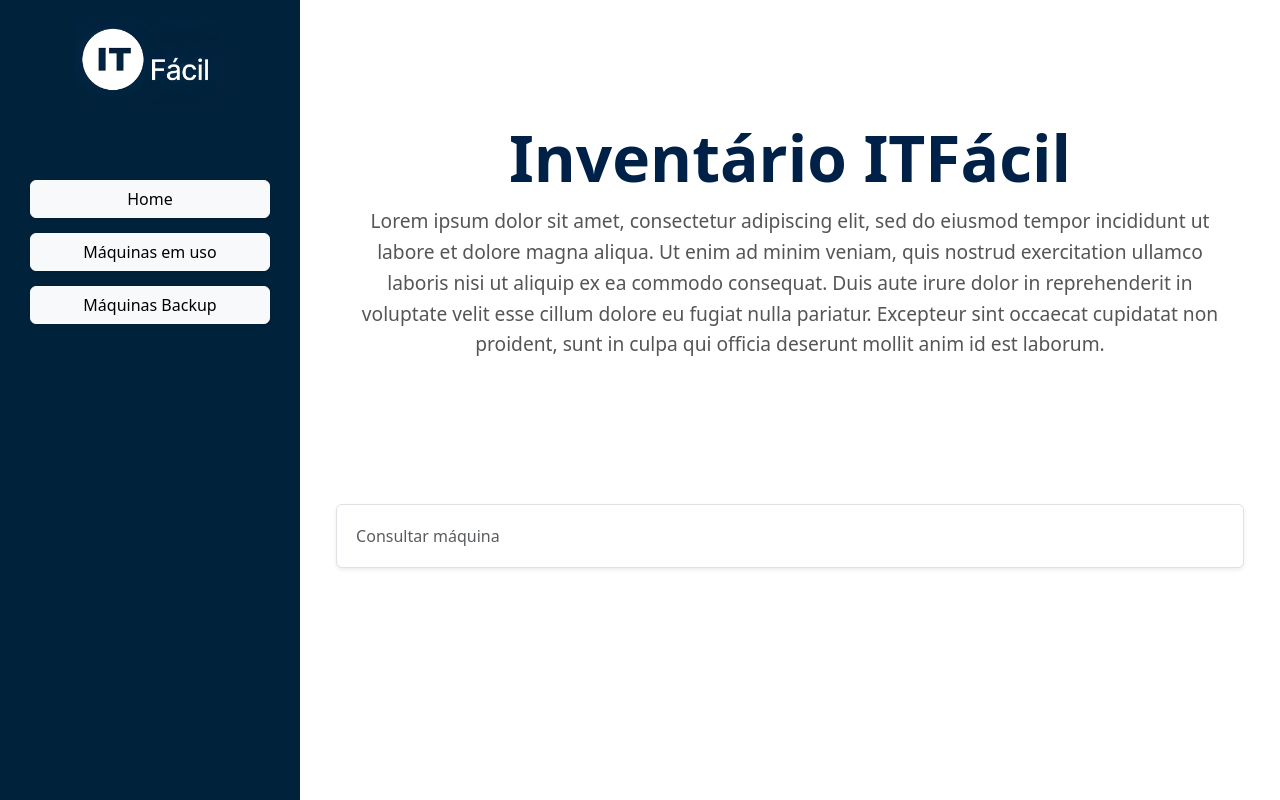
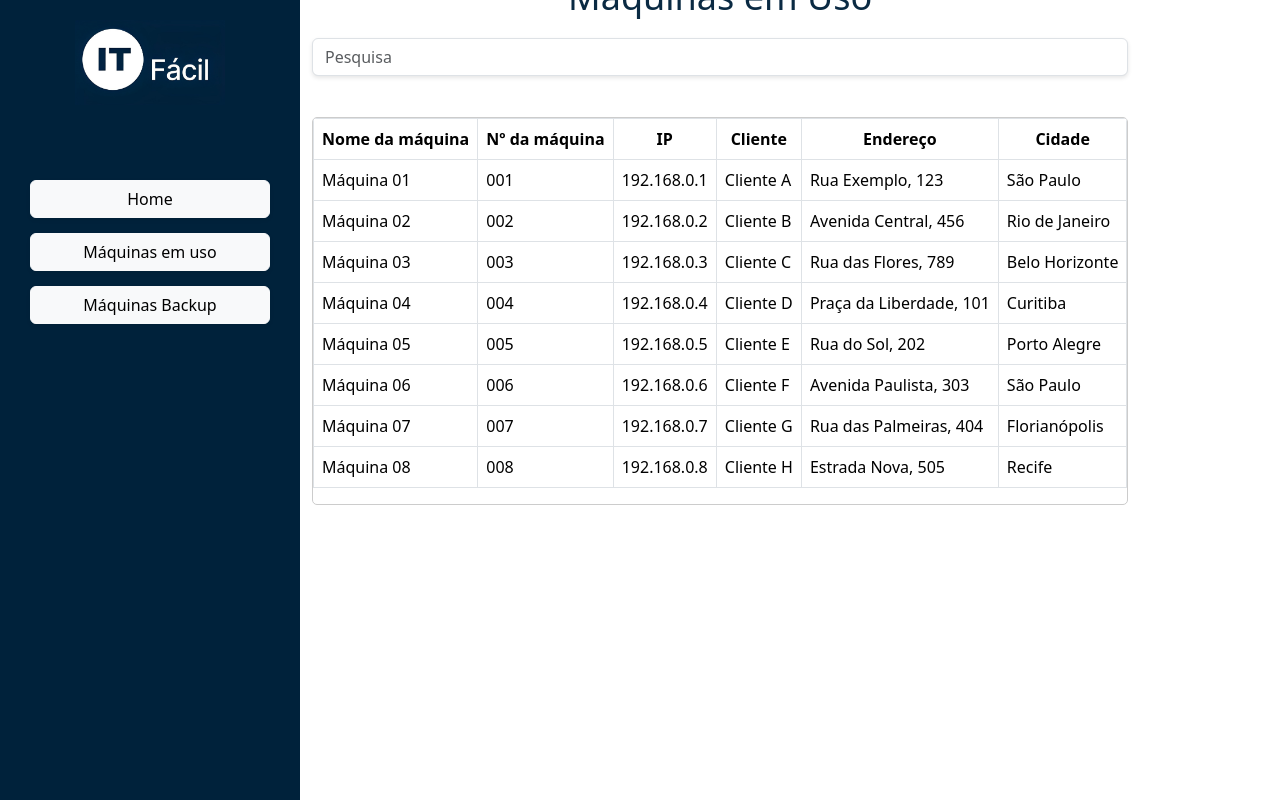
Before and after one commit to Louiz77/inventario-itfacil, a React (Create React App) app: page /maquinas-em-uso in a window 1280 px wide. Built offline with nearby package versions, Linux system fonts and the light colour scheme.

Commit message:
add: integration with "maquina em uso" (frontend)

```diff
--- a/package.json
+++ b/package.json
@@ -10,6 +10,7 @@
     "react": "^18.3.1",
     "react-bootstrap": "^2.10.5",
     "react-dom": "^18.3.1",
+    "react-router-dom": "^7.0.1",
     "react-scripts": "5.0.1",
     "web-vitals": "^2.1.4"
   },
--- a/src/App.js
+++ b/src/App.js
@@ -1,13 +1,22 @@
 import React from 'react';
+import { BrowserRouter as Router, Route, Routes } from 'react-router-dom';
 import Sidebar from './components/sidebar';
 import Home from './pages/home';
+import MaquinasEmUso from './components/MaquinasEmUso';
 
 function App() {
   return (
-    <div style={{ display: 'flex' }}>
-      <Sidebar />
-      <Home />
-    </div>
+    <Router>
+      <div style={{ display: 'flex' }}>
+        <Sidebar /> {/* sidebar fixa */}
+        <div className="content-container">
+          <Routes>
+            <Route path="/" element={<Home />} /> {/* page inicial */}
+            <Route path="/maquinas-em-uso" element={<MaquinasEmUso />} /> {/* page maquinas em uso */}
+          </Routes>
+        </div>
+      </div>
+    </Router>
   );
 }
 
--- /dev/null
+++ b/src/components/MaquinasEmUso.css
@@ -0,0 +1,63 @@
+
+/* Seção centralizada */
+.machines-header {
+  width: 100%;
+  height: 60vh;
+  display: flex;
+  flex-direction: column;
+  align-items: center;
+  justify-content: center;
+  text-align: center;
+}
+
+  /* Título da página */
+  .page-title {
+    font-size: 36px;
+    color: #0a2a43;
+    margin-bottom: 20px;
+    text-align: center;
+  }
+
+  /* Barra de pesquisa */
+  .search-bar {
+    margin-bottom: 5%;
+  }
+
+  .search-input {
+    padding: 10px;
+    font-size: 16px;
+    border-radius: 5px;
+    box-shadow: 0 2px 4px rgba(0, 0, 0, 0.1);
+  }
+
+  /* Tabela */
+  .table-container {
+    border: 1px solid #ccc;
+    border-radius: 5px;
+    overflow: hidden;
+  }
+
+  table {
+    width: 100%;
+    border-collapse: collapse;
+  }
+
+  th, td {
+    padding: 10px;
+    text-align: left;
+    border: 1px solid #ccc;
+  }
+
+  th {
+    background-color: #f2f2f2;
+  }
+
+  @media (max-width: 768px) {
+    .search-bar {
+      text-align: center;
+    }
+
+    table {
+      font-size: 14px;
+    }
+  }
--- /dev/null
+++ b/src/components/MaquinasEmUso.js
@@ -0,0 +1,66 @@
+import React from "react";
+import { Container, Table, InputGroup, FormControl } from "react-bootstrap";
+import "./MaquinasEmUso.css";
+
+const MaquinasEmUso = () => {
+  // Dados das máquinas
+  const machines = [
+    { name: "Máquina 01", number: "001", ip: "192.168.0.1", client: "Cliente A", address: "Rua Exemplo, 123", city: "São Paulo" },
+    { name: "Máquina 02", number: "002", ip: "192.168.0.2", client: "Cliente B", address: "Avenida Central, 456", city: "Rio de Janeiro" },
+    { name: "Máquina 03", number: "003", ip: "192.168.0.3", client: "Cliente C", address: "Rua das Flores, 789", city: "Belo Horizonte" },
+    { name: "Máquina 04", number: "004", ip: "192.168.0.4", client: "Cliente D", address: "Praça da Liberdade, 101", city: "Curitiba" },
+    { name: "Máquina 05", number: "005", ip: "192.168.0.5", client: "Cliente E", address: "Rua do Sol, 202", city: "Porto Alegre" },
+    { name: "Máquina 06", number: "006", ip: "192.168.0.6", client: "Cliente F", address: "Avenida Paulista, 303", city: "São Paulo" },
+    { name: "Máquina 07", number: "007", ip: "192.168.0.7", client: "Cliente G", address: "Rua das Palmeiras, 404", city: "Florianópolis" },
+    { name: "Máquina 08", number: "008", ip: "192.168.0.8", client: "Cliente H", address: "Estrada Nova, 505", city: "Recife" },
+  ];
+
+  return (
+    <div className="machines-header">
+      <Container className="machines-container">
+        <h1 className="page-title">Máquinas em Uso</h1>
+
+        {/* Barra de Pesquisa */}
+        <div className="search-bar">
+          <InputGroup>
+            <FormControl
+              placeholder="Pesquisa"
+              aria-label="Pesquisa"
+              className="search-input"
+            />
+          </InputGroup>
+        </div>
+
+        {/* Tabela */}
+        <div className="table-container">
+          <Table bordered responsive>
+            <thead>
+              <tr>
+                <th>Nome da máquina</th>
+                <th>Nº da máquina</th>
+                <th>IP</th>
+                <th>Cliente</th>
+                <th>Endereço</th>
+                <th>Cidade</th>
+              </tr>
+            </thead>
+            <tbody>
+              {machines.map((machine, index) => (
+                <tr key={index}>
+                  <td>{machine.name}</td>
+                  <td>{machine.number}</td>
+                  <td>{machine.ip}</td>
+                  <td>{machine.client}</td>
+                  <td>{machine.address}</td>
+                  <td>{machine.city}</td>
+                </tr>
+              ))}
+            </tbody>
+          </Table>
+        </div>
+      </Container>
+    </div>
+  );
+};
+
+export default MaquinasEmUso;
--- a/src/components/sidebar.js
+++ b/src/components/sidebar.js
@@ -1,5 +1,6 @@
 import React, { useState } from 'react';
 import { Nav, Button, Offcanvas } from 'react-bootstrap';
+import { Link } from 'react-router-dom';
 import './sidebar.css';
 
 const Sidebar = () => {
@@ -26,20 +27,20 @@ const Sidebar = () => {
         </Offcanvas.Header>
         <Offcanvas.Body>
           <Nav className="flex-column sidebar-nav">
-            <Button variant="light" className="sidebar-button shadow-sm">
+            <Link to="/" className="btn btn-light sidebar-button shadow-sm">
               Home
-            </Button>
-            <Button variant="light" className="sidebar-button shadow-sm">
+            </Link>
+            <Link to="/maquinas-em-uso" className="btn btn-light sidebar-button shadow-sm">
               Máquinas em uso
-            </Button>
-            <Button variant="light" className="sidebar-button shadow-sm">
+            </Link>
+            <Link to="/backup" className="btn btn-light sidebar-button shadow-sm">
               Máquinas Backup
-            </Button>
+            </Link>
           </Nav>
         </Offcanvas.Body>
       </Offcanvas>
 
-      {/* Sidebar fixa*/}
+      {/* Sidebar fixa */}
       <div className="sidebar d-none d-md-flex">
         <div className="sidebar-logo">
           <img
@@ -49,15 +50,15 @@ const Sidebar = () => {
           />
         </div>
         <Nav className="flex-column sidebar-nav">
-          <Button variant="light" className="sidebar-button shadow-sm">
+          <Link to="/" className="btn btn-light sidebar-button shadow-sm">
             Home
-          </Button>
-          <Button variant="light" className="sidebar-button shadow-sm">
-          Máquinas em uso
-          </Button>
-          <Button variant="light" className="sidebar-button shadow-sm">
+          </Link>
+          <Link to="/maquinas-em-uso" className="btn btn-light sidebar-button shadow-sm">
+            Máquinas em uso
+          </Link>
+          <Link to="/backup" className="btn btn-light sidebar-button shadow-sm">
             Máquinas Backup
-          </Button>
+          </Link>
         </Nav>
       </div>
     </>
```
Also changed, not shown: 1 other file (tests, documents, lock files or other folders).
